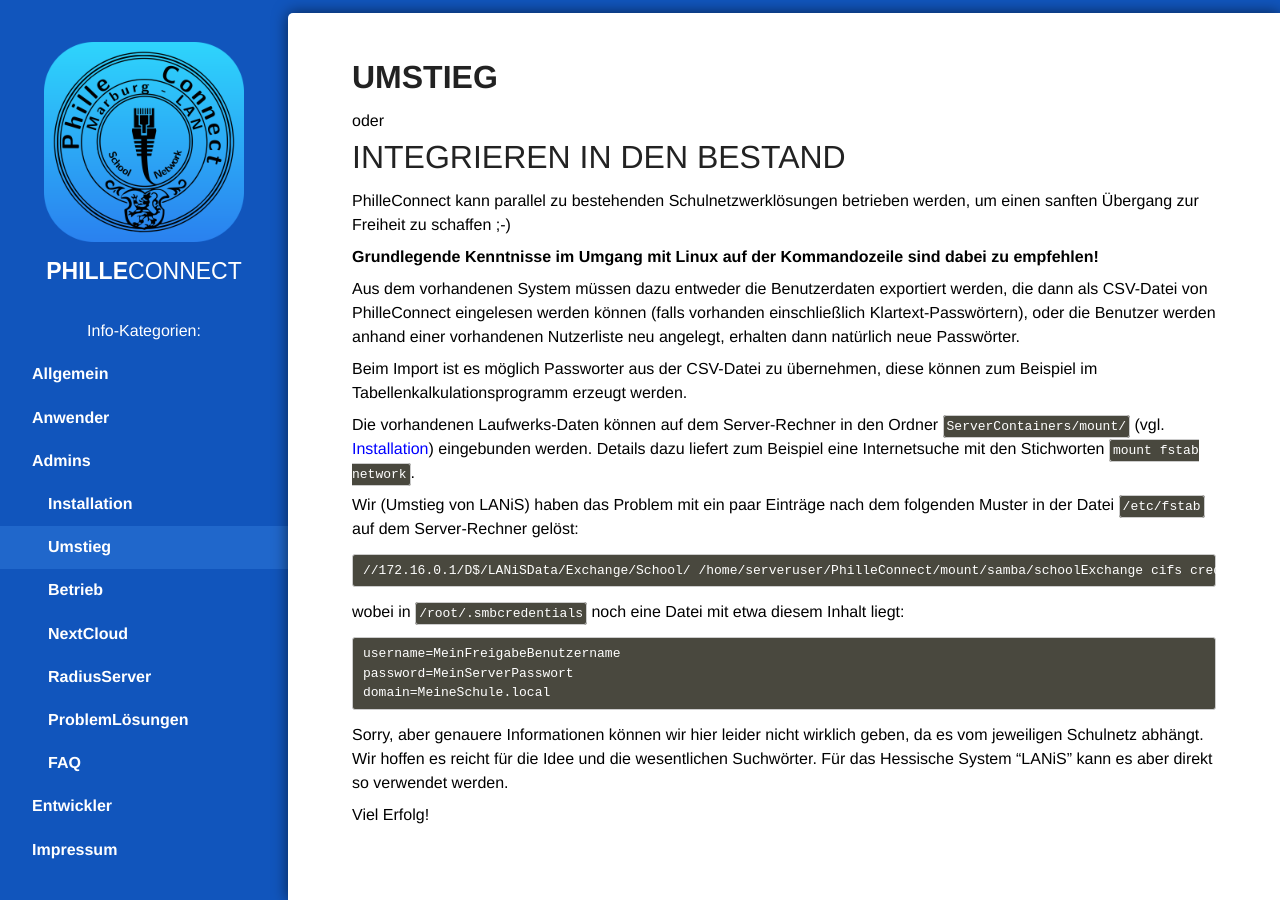
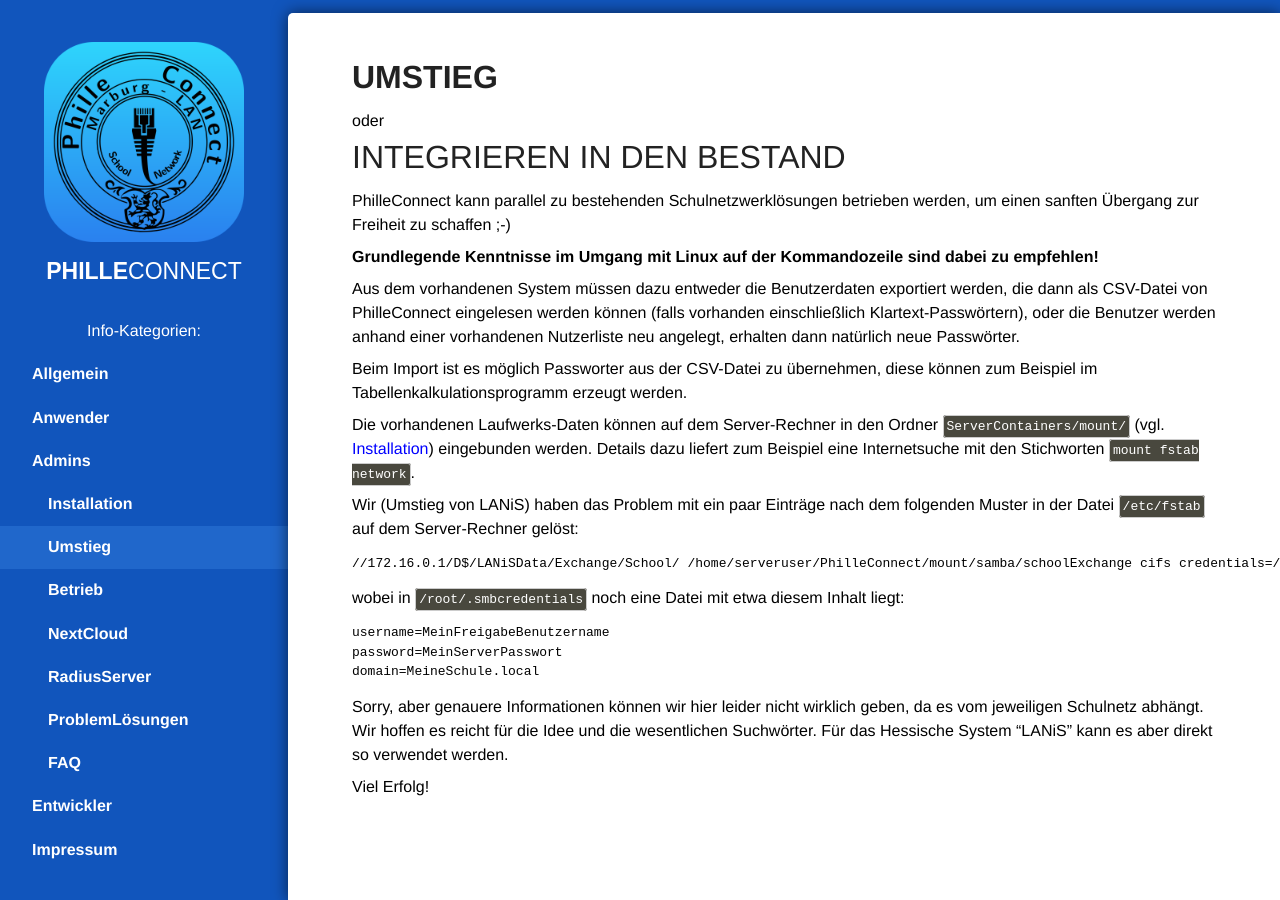
Before and after one commit to philleconnect/philleconnect.github.io, a Jekyll site: the page built from _pages/admins/03_umstieg.md, in a window 1280 px wide. Built offline with Jekyll 4.4.1, drawn with Linux system fonts in a browser that asks for light colours.

Commit message:
changed css for the code-parts

```diff
--- a/css/syntax.css
+++ b/css/syntax.css
@@ -1,11 +1,11 @@
 /* Adjusted to give override background and text colour */
-.highlight pre, pre, .highlight .hll {
+/*.highlight pre, pre, .highlight .hll {
   background-color: #49483E;
   border: 1px solid #ccc;
   padding: 6px 10px;
   border-radius: 3px;
   color: #FFFFFF;
-}
+}*/
 
 .gist pre {
   color: #515151;
```
